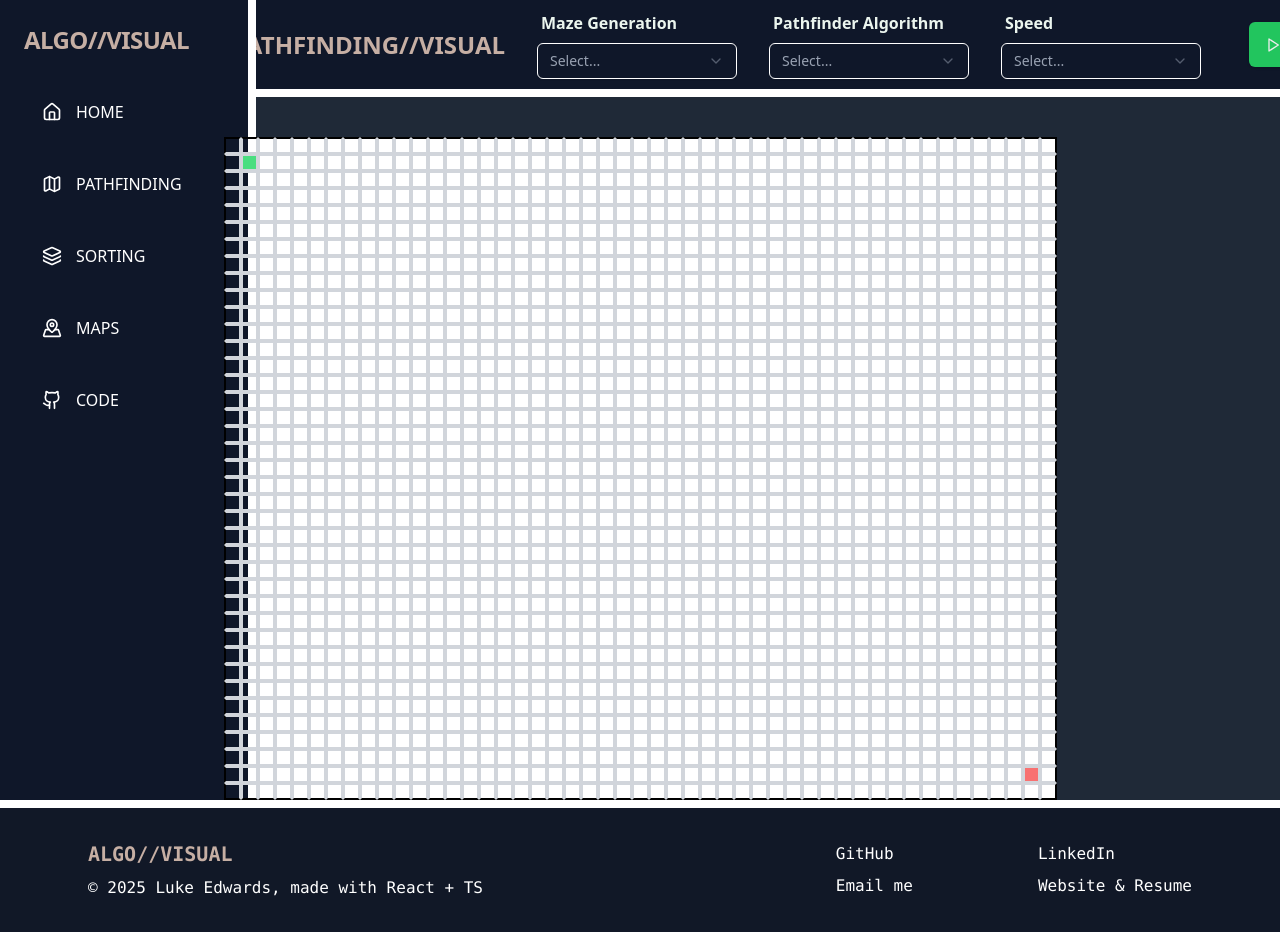
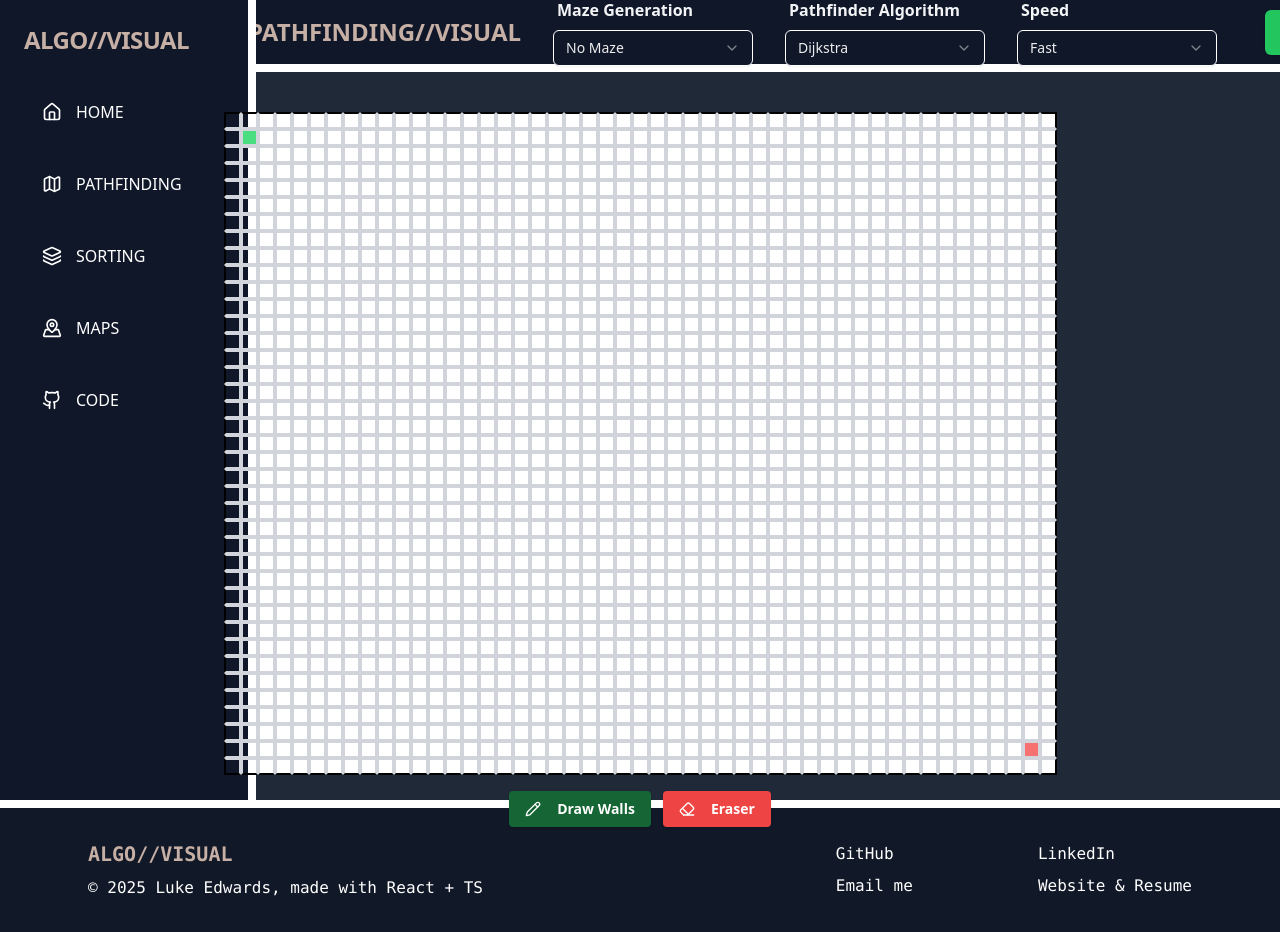
Before and after one commit to LukeDoesJava/algoVisual, a React (Vite) app: page /pathfinding-visualizer in a window 1280 px wide. Shown: the top 932 px of the page. Built offline with nearby package versions, Linux system fonts and the light colour scheme.

Commit message:
Added buttons at button of pathfinder grid

```diff
--- a/src/pages/Pathfinding/PathfindingVisualizer.tsx
+++ b/src/pages/Pathfinding/PathfindingVisualizer.tsx
@@ -4,6 +4,8 @@ import { PathfinderProvider } from "./context/PathfinderContext";
 import { SpeedProvider } from "./context/SpeedContext";
 import { TileProvider } from "./context/TileContext";
 import { Nav } from "./components/Nav";
+import { ControlPanel } from "./components/ControlPanel";
+import { EditTileProvider } from "./hooks/UseEditTile";
 
 function PathfindingVisualizer() {
   const isVisualizationRunningRef = useRef(false);
@@ -12,10 +14,13 @@ function PathfindingVisualizer() {
     <PathfinderProvider>
       <TileProvider>
         <SpeedProvider>
-          <div className="h-screen w-screen flex flex-col bg-secondary">
-            <Nav isVisualizationRunningRef={isVisualizationRunningRef} />
-            <Grid isVisualizationRunningRef={isVisualizationRunningRef} />
-          </div>
+          <EditTileProvider>
+            <div className="h-screen w-screen flex flex-col bg-secondary">
+              <Nav isVisualizationRunningRef={isVisualizationRunningRef} />
+              <Grid isVisualizationRunningRef={isVisualizationRunningRef} />
+              <ControlPanel />
+            </div>
+          </EditTileProvider>
         </SpeedProvider>
       </TileProvider>
     </PathfinderProvider>
--- /dev/null
+++ b/src/pages/Pathfinding/components/ControlPanel.tsx
@@ -0,0 +1,31 @@
+import { Button } from "../../../components/ui/button";
+import { PencilIcon, EraserIcon, SquareX } from "lucide-react";
+import { useEditTile }  from "../hooks/UseEditTile";
+
+export function ControlPanel() {
+
+    const { isDrawing, toggleDrawing } = useEditTile();
+
+    return (
+        <div className="flex flex-row py-4 justify-center items-end space-x-3">
+                <Button
+                    onClick={() => toggleDrawing(true)}
+                    className={`${
+                        isDrawing ? "bg-green-800" : "bg-green-400 hover:bg-green-800"
+                    } text-white font-bold rounded px-4 py-2 inline-flex items-center`}
+                >
+                    <PencilIcon className="h-5 w-5" />
+                    <span className="ml-2">Draw Walls</span>
+                </Button>
+                <Button
+                    onClick={() => toggleDrawing(false)}
+                    className={`${
+                        !isDrawing ? "bg-red-900" : "bg-red-500 hover:bg-red-900"
+                    } text-white font-bold rounded px-4 py-2 inline-flex items-center`}
+                >
+                    <EraserIcon className="h-5 w-5" />
+                    <span className="ml-2">Eraser</span>
+                </Button>
+        </div>
+    );
+}
--- a/src/pages/Pathfinding/components/Grid.tsx
+++ b/src/pages/Pathfinding/components/Grid.tsx
@@ -5,28 +5,35 @@ import { RefObject } from "react";
 import React from "react";
 import { checkIfStartOrEnd, createNewGrid } from "../utils/helperFunc";
 import { TileType } from "../utils/types";
+import { useEditTile } from "../hooks/UseEditTile";
 
 export const Grid = ({ isVisualizationRunningRef }: { isVisualizationRunningRef: RefObject<boolean> }) => {
     const { grid, setGrid } = UsePathfinder();
+    const { isDrawing } = useEditTile();
     const [isMouseDown, setIsMouseDown] = React.useState<boolean>(false);
 
     const handleMouseDown = (row: number, col: number) => {
+        // Mouse click
         if (isVisualizationRunningRef.current || checkIfStartOrEnd(row, col)) return;
 
         setIsMouseDown(true);
-        const newGrid = createNewGrid(grid, row, col);
+        const newGrid = createNewGrid(grid, row, col, isDrawing);
+        newGrid[row][col].isWall = isDrawing;
         setGrid(newGrid);
     };
 
     const handleMouseUp = (row: number, col: number) => {
+        // Mouse release
         if (isVisualizationRunningRef.current || checkIfStartOrEnd(row, col)) return;
         setIsMouseDown(false);
     };
 
     const handleMouseEnter = (row: number, col: number) => {
+        // Mouse dragging
         if (isVisualizationRunningRef.current || checkIfStartOrEnd(row, col)) return;
         if (isMouseDown) {
-            const newGrid = createNewGrid(grid, row, col);
+            const newGrid = createNewGrid(grid, row, col, isDrawing);
+            newGrid[row][col].isWall = isDrawing;
             setGrid(newGrid);
         }
     };
--- a/src/pages/Pathfinding/components/Nav.tsx
+++ b/src/pages/Pathfinding/components/Nav.tsx
@@ -92,16 +92,17 @@ export function Nav({
     }, SLEEP_TIME * (traversedTiles.length + SLEEP_TIME * 2) + EXTENDED_SLEEP_TIME * (path.length + 60) * SPEEDS.find((s) => s.value === speed)!.value);
   };
   return (
-    <div className="flex bg-primary items-center justify-center min-h-[4.5rem] border-b-8 border-white shadow-gray-600 sm:px-10 px-5 py-4">
-      <div className="flex items-center lg:justify-between justify-center w-full sm:w-[52rem] gap-8">
+    <div className="flex bg-primary items-center justify-center min-h-[4.5rem] border-b-8 border-white shadow-gray-600 sm:px-10 px-5 py-6">
+      <div className="flex items-center lg:justify-between justify-center w-full sm:w-[52rem] gap-8 px-4 py-2">
         <h1 className="lg:flex hidden w-[40%] text-2xl font-bold pl-2">
           PATHFINDING//VISUAL
         </h1>
         <div className="flex flex-col gap-2">
           <h1 className="flex text-text font-bold pl-1">Maze Generation</h1>
-          <Select onValueChange={(value) => handleGenerateMaze(value as MazeType)}>
+          <Select onValueChange={(value) => handleGenerateMaze(value as MazeType)}
+                  defaultValue={MAZES.find((maze) => maze.name === "No Maze")?.value}>
             <SelectTrigger className="bg-primary border-white w-[200px]">
-              <SelectValue placeholder="Select..." />
+              <SelectValue placeholder="Select ..." />
             </SelectTrigger>
             <SelectContent>
               {MAZES.map((maze) => (
@@ -118,7 +119,8 @@ export function Nav({
         </div>
         <div className="flex flex-col gap-2">
           <h1 className="flex text-text font-bold pl-1">Pathfinder Algorithm</h1>
-          <Select onValueChange={(algo) => setAlgorithm(algo as AlgorithmType)}>
+          <Select onValueChange={(algo) => setAlgorithm(algo as AlgorithmType)}
+                  defaultValue={PATHFINDING_ALGORITHMS.find((algo) => algo.name === "Dijkstra")?.value.toString()}>
             <SelectTrigger className="bg-primary border-white w-[200px]">
               <SelectValue placeholder="Select..." />
             </SelectTrigger>
@@ -133,7 +135,8 @@ export function Nav({
         </div>
         <div className="flex flex-col gap-2">
           <h1 className="flex text-text font-bold pl-1">Speed</h1>
-          <Select onValueChange={(value) => setSpeed(Number(value) as SpeedType)}>
+          <Select onValueChange={(value) => setSpeed(Number(value) as SpeedType)}
+              defaultValue={SPEEDS.find((speed) => speed.name === "Fast")?.value.toString()}>
             <SelectTrigger className="bg-primary border-white w-[200px]">
               <SelectValue placeholder="Select..." />
             </SelectTrigger>
--- /dev/null
+++ b/src/pages/Pathfinding/hooks/UseEditTile.tsx
@@ -0,0 +1,30 @@
+import React, { createContext, useContext, useState } from "react";
+
+type EditTileContextType = {
+  isDrawing: boolean;
+  toggleDrawing: (state: boolean) => void;
+};
+
+const EditTileContext = createContext<EditTileContextType | undefined>(undefined);
+
+export const EditTileProvider: React.FC<{ children: React.ReactNode }> = ({ children }) => {
+  const [isDrawing, setIsDrawing] = useState(true);
+
+  const toggleDrawing = (state: boolean) => {
+    setIsDrawing(state);
+  };
+
+  return (
+    <EditTileContext.Provider value={{ isDrawing, toggleDrawing }}>
+      {children}
+    </EditTileContext.Provider>
+  );
+};
+
+export const useEditTile = () => {
+  const context = useContext(EditTileContext);
+  if (!context) {
+    throw new Error("useEditTile must be used within an EditTileProvider");
+  }
+  return context;
+};
--- a/src/pages/Pathfinding/utils/constructBorder.ts
+++ b/src/pages/Pathfinding/utils/constructBorder.ts
@@ -33,7 +33,7 @@ export async function constructBorder(
                 grid[row][col].isWall = true;
                 const tileElement = document.getElementById(`${row}-${col}`);
                 if (tileElement) {
-                    tileElement.className = `${WALL_TILE_STYLE} animate-wall`; // Add wall style and animation
+                    tileElement.className = `${WALL_TILE_STYLE} animate-wall`;
                 }
                 await sleep(SLEEP_TIME);
             }
--- a/src/pages/Pathfinding/utils/helperFunc.ts
+++ b/src/pages/Pathfinding/utils/helperFunc.ts
@@ -1,5 +1,6 @@
 import { MAX_COL, MAX_ROW } from "./constants";
 import { GridType, TileType } from "./types";
+import { UseEditTile } from "../hooks/UseEditTile";
 
 const createRow = (row: number, startTile: TileType, endTile: TileType) => {
   const currentRow = [];
--- a/tailwind.config.js
+++ b/tailwind.config.js
@@ -13,19 +13,19 @@ export default {
 				path: {
 					'0%': {
 						transform: 'scale(0.3)',
-  					backgroundColor: '#e11d48bf',
+						backgroundColor: '#1d4ed8bf',
 						borderRadius: '100%'
 					},
 					'50%': {
-  					backgroundColor: '#ea580cbf'
+						backgroundColor: '#2563ebbf'
 					},
 					'75%': {
 						transform: 'scale(1.2)',
-  					backgroundColor: '#fb923cbf'
+						backgroundColor: '#3b82f6bf'
 					},
 					'90%': {
 						transform: 'scale(0.8)',
-  					backgroundColor: '#fde68a'
+						backgroundColor: '#60a5fa'
 					},
 					'100%': {
 						transform: 'scale(1)'
@@ -41,27 +41,27 @@ export default {
 				},
 				traversed: {
 					'0%': {
-  					backgroundColor: '#9333eabf',
+						backgroundColor: '#7c3aedbf',
 						transform: 'scale(0.3)',
 						borderRadius: '100%'
 					},
 					'50%': {
-  					backgroundColor: '#4f46e5bf'
+						backgroundColor: '#8b5cf6bf'
 					},
 					'75%': {
 						transform: 'scale(1.2)',
-  					backgroundColor: '#3b82f6bf'
+						backgroundColor: '#a78bfa'
 					},
 					'100%': {
 						transform: 'scale(1)',
-  					backgroundColor: '#22d3ee'
+						backgroundColor: '#c4b5fd'
 					}
 				}
 			},
 			animation: {
-  			traversed: 'traversed 0.5s cubic-bezier(0, 0, 0.2, 1)',
-  			path: 'path 1.5s cubic-bezier(0, 0, 0.2, 1)',
-  			wall: 'wall 0.3s cubic-bezier(0, 0, 0.2, 1)'
+				traversed: 'traversed 0.5s ease-in',
+				path: 'path 1.5s ease-in',
+				wall: 'wall 0.3s ease-in'
 			},
 			colors: {
 				primary: {
@@ -76,8 +76,8 @@ export default {
 					DEFAULT: 'hsl(var(--accent))',
 					foreground: 'hsl(var(--accent-foreground))'
 				},
-  			text: '#EBF5EE',
-  			textDim: '#9CA3AF',
+				text: '#F3F4F6',
+				textDim: '#6B7280',
 				background: 'hsl(var(--background))',
 				foreground: 'hsl(var(--foreground))',
 				card: {
```
Lines whose indentation alone changed are shown as unchanged.
